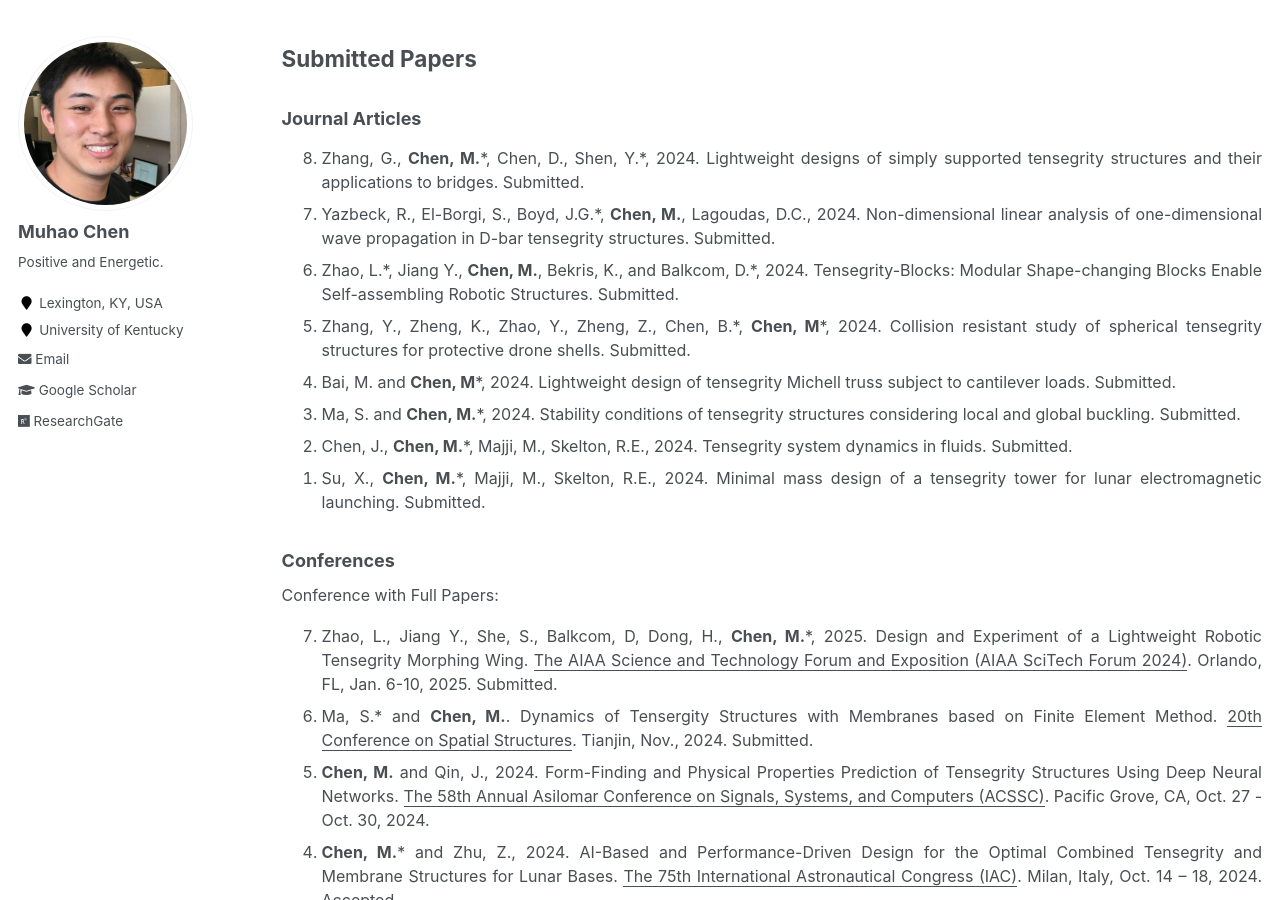
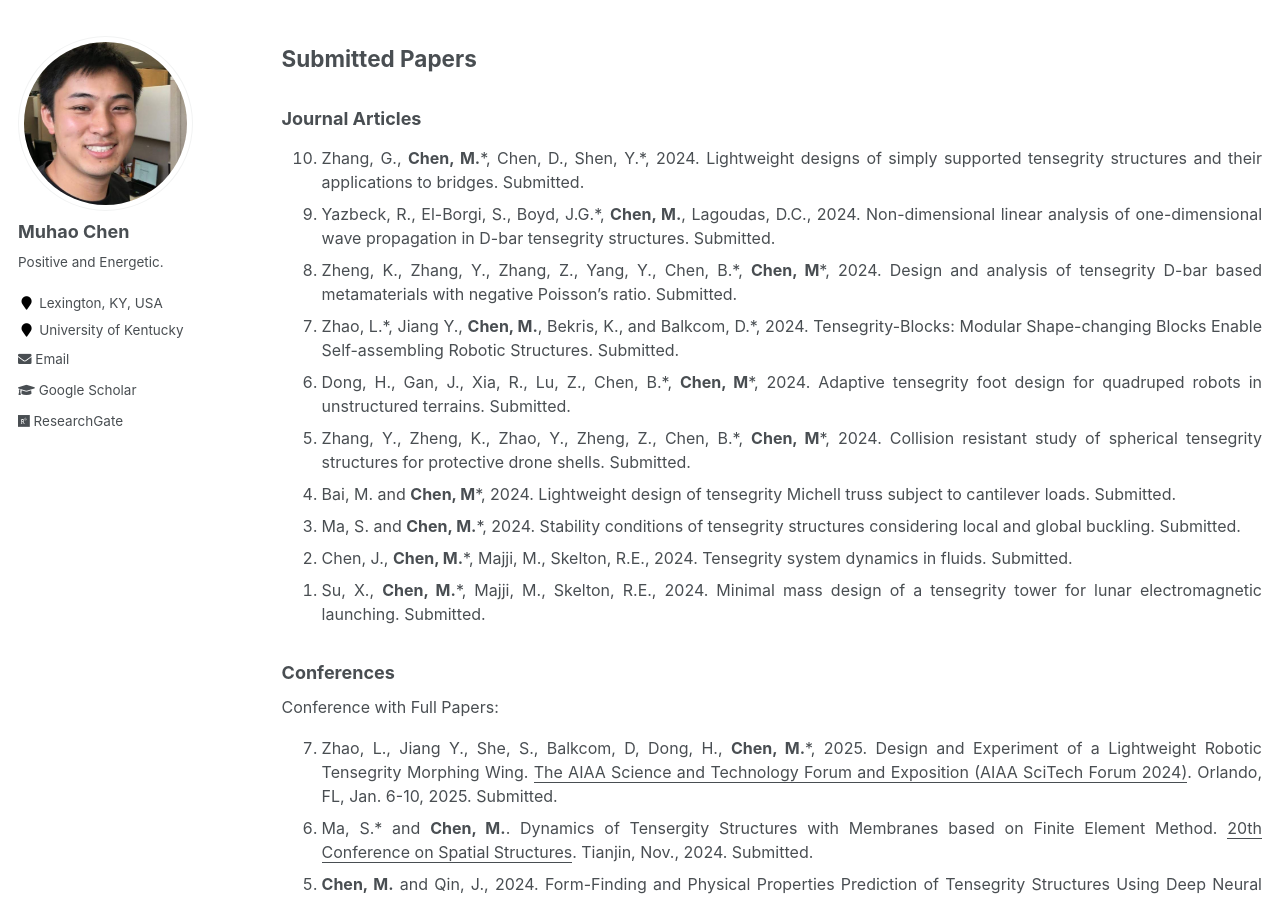
Before and after one commit to Muhao-Chen/muhao-chen.github.io, a Jekyll site: the page built from _pages/publication.md, in a window 1280 px wide and 900 px high, scrolled down 3723 px. Built offline with Jekyll 4.4.1, drawn with Linux system fonts in a browser that asks for light colours.

Commit message:
Update publication.md

```diff
--- a/_pages/publication.md
+++ b/_pages/publication.md
@@ -87,7 +87,9 @@ Conference with Abstracts:
 <ol reversed>
 <li> Zhang, G., <strong>Chen, M.</strong>*, Chen, D., Shen, Y.*, 2024. Lightweight designs of simply supported tensegrity structures and their applications to bridges. Submitted. </li>
 <li> Yazbeck, R., El-Borgi, S., Boyd, J.G.*, <strong>Chen, M.</strong>, Lagoudas, D.C., 2024. Non-dimensional linear analysis of one-dimensional wave propagation in D-bar tensegrity structures. Submitted. </li>
+<li> Zheng, K., Zhang, Y., Zhang, Z., Yang, Y., Chen, B.*, <strong>Chen, M</strong>*, 2024. Design and analysis of tensegrity D-bar based metamaterials with negative Poisson’s ratio. Submitted. </li>
 <li> Zhao, L.*, Jiang Y., <strong>Chen, M.</strong>, Bekris, K., and Balkcom, D.*, 2024. Tensegrity-Blocks: Modular Shape-changing Blocks Enable Self-assembling Robotic Structures. Submitted. </li>
+<li> Dong, H., Gan, J., Xia, R., Lu, Z., Chen, B.*, <strong>Chen, M</strong>*, 2024. Adaptive tensegrity foot design for quadruped robots in unstructured terrains. Submitted. </li>
 <li> Zhang, Y., Zheng, K., Zhao, Y., Zheng, Z., Chen, B.*, <strong>Chen, M</strong>*, 2024. Collision resistant study of spherical tensegrity structures for protective drone shells. Submitted. </li>
 <!-- <li><strong>Chen, M.</strong>*, Shen, Y., and Skelton, R.E. Model-Based and Markov Data-Based Linearized Tensegrity Dynamics and Analysis of Morphing Airfoils. <u>Journal of Guidance, Control, and Dynamics</u>. Submitted.</li> -->
 <!-- <li> <strong>Chen, M.</strong>*, and Skelton, R.E., 2022. Mass efficient Double-Helix Tensegrity for underwater, land, air, and space applications. <u>Computer Methods in Applied Mechanics and Engineering</u>.-->
```
